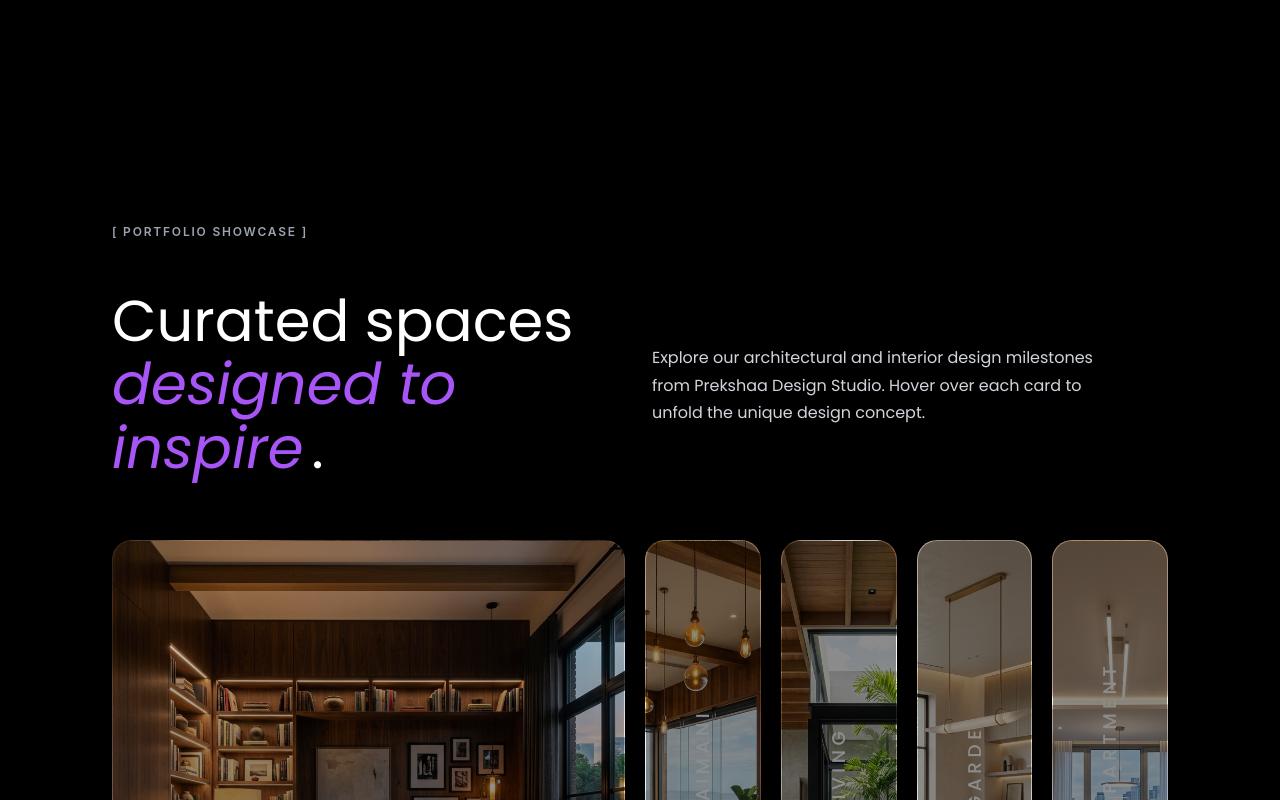
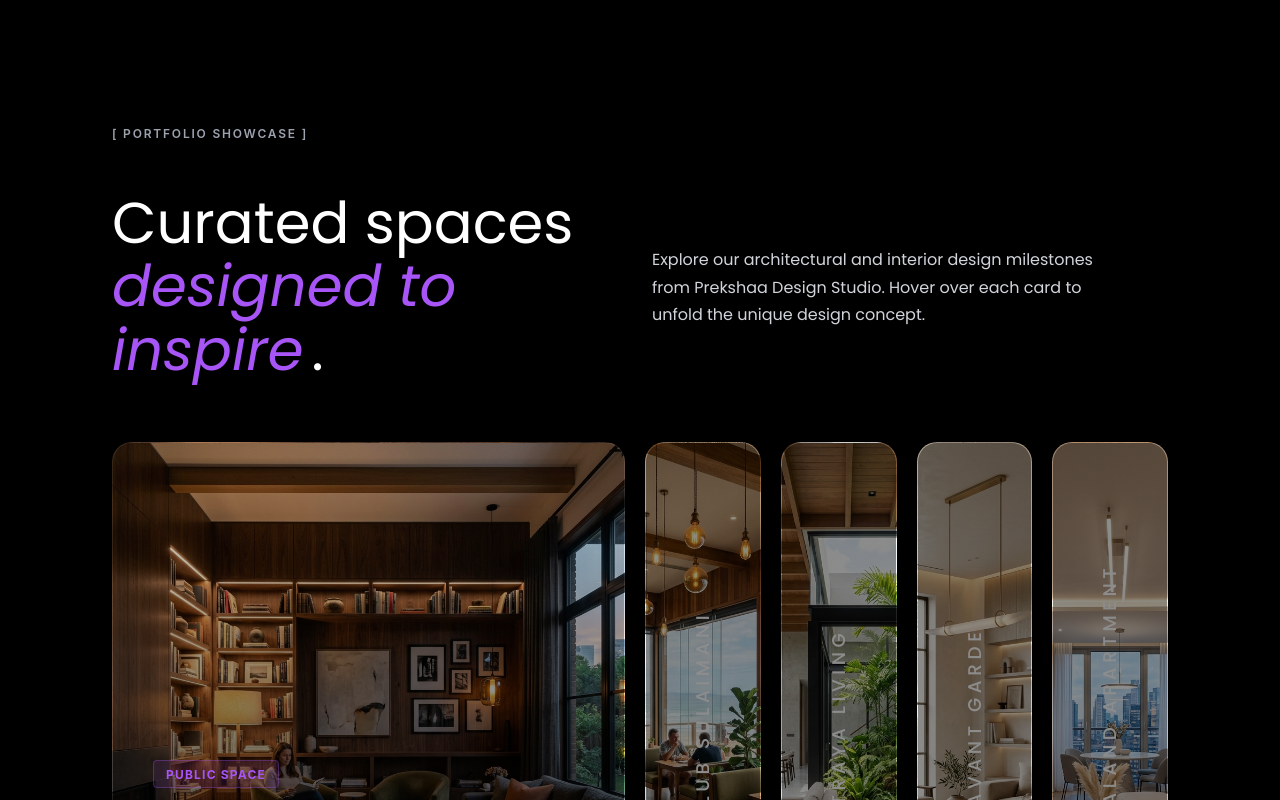
Before and after one commit to HgRakshitha/Interior_landingPage, a React (Create React App) app: page / in a window 1280 px wide. Shown: the part 10460-11260 px from the top of the page. Built offline with nearby package versions, Linux system fonts and the light colour scheme.

Commit message:
Completely remove visual gap between OurProcess and PortfolioShowcase sections

```diff
--- a/src/sections/OurProcess.jsx
+++ b/src/sections/OurProcess.jsx
@@ -114,7 +114,7 @@ export default function OurProcess() {
           flex-direction: column;
           align-items: center;
           margin-top: 70vh;
-          margin-bottom: -150px; /* Pull the next section up to offset translateY shift */
+          margin-bottom: -240px; /* Fully offset translateY shift to remove bottom gap */
         }
 
         @media screen and (max-width: 768px) {
--- a/src/sections/PortfolioShowcase.jsx
+++ b/src/sections/PortfolioShowcase.jsx
@@ -42,7 +42,7 @@ export default function PortfolioShowcase() {
   ];
 
   return (
-    <section className="section pb-6 pt-2 my-0" id="showcase" style={{ backgroundColor: '#000000', paddingTop: '2rem' }}>
+    <section className="section pb-6 pt-0 my-0" id="showcase" style={{ backgroundColor: '#000000', paddingTop: '0rem' }}>
       <div className="container px-6">
 
         {/* Top Label */}
```
